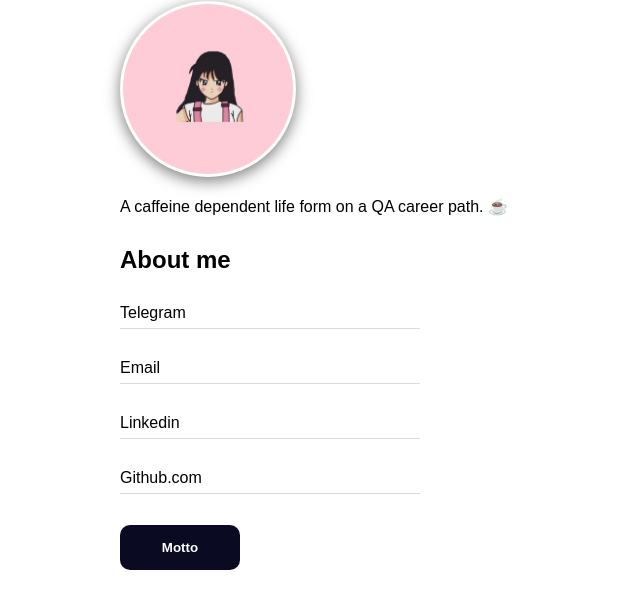
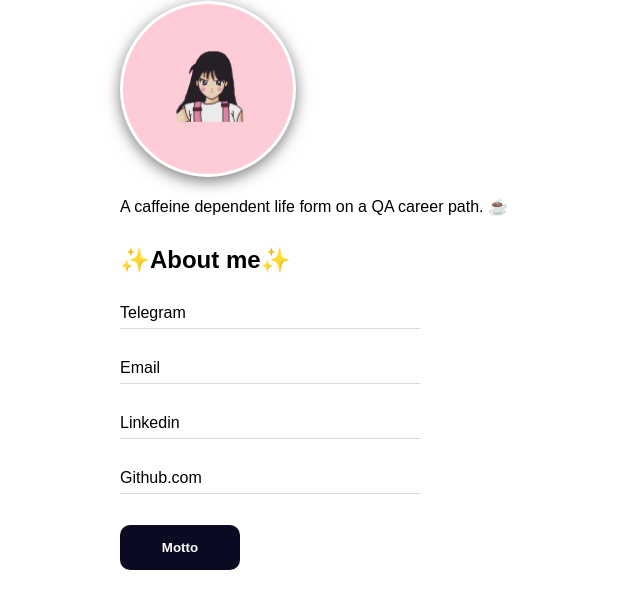
Before and after one commit to crayonette/basic_page, a plain HTML site: page index.html in a window 1280 px wide. Shown: the part 79-688 px from the top of the page, without its empty margins (0-640 px from the left). Drawn offline with Linux system fonts and the light colour scheme.

Commit message:
stars_emoji

```diff
--- a/index.html
+++ b/index.html
@@ -18,7 +18,7 @@
 
 			<p>A caffeine dependent life form on a QA career path. ☕️</p>
 
-			<h2>About me</h2>
+			<h2>✨About me✨</h2>
 
 			<div class="contacts">
 
```
